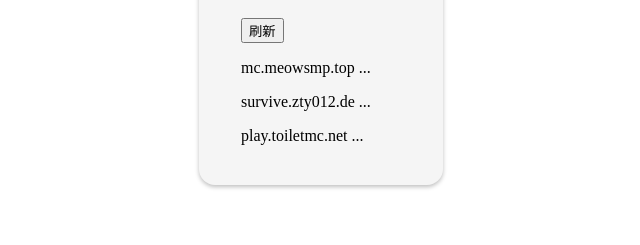
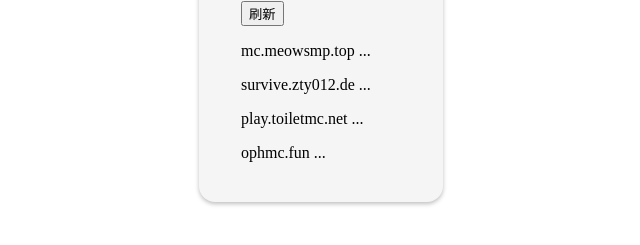
Before and after one commit to zty012/mc-status, a website built with Vite: page index.html in a window 1280 px wide. Shown: the part 355-600 px from the top of the page, without its empty margins (319-959 px from the left). Built offline with nearby package versions, Linux system fonts and the light colour scheme; no server answers.

Commit message:
Update index.html

```diff
--- a/index.html
+++ b/index.html
@@ -22,6 +22,10 @@
         play.toiletmc.net
         <span data-type="pingmc" data-value="play.toiletmc.net"></span>
       </p>
+      <p>
+        ophmc.fun
+        <span data-type="pingmc" data-value="ophmc.fun"></span>
+      </p>
     </div>
     <script type="module" src="/src/main.ts"></script>
   </body>
```
